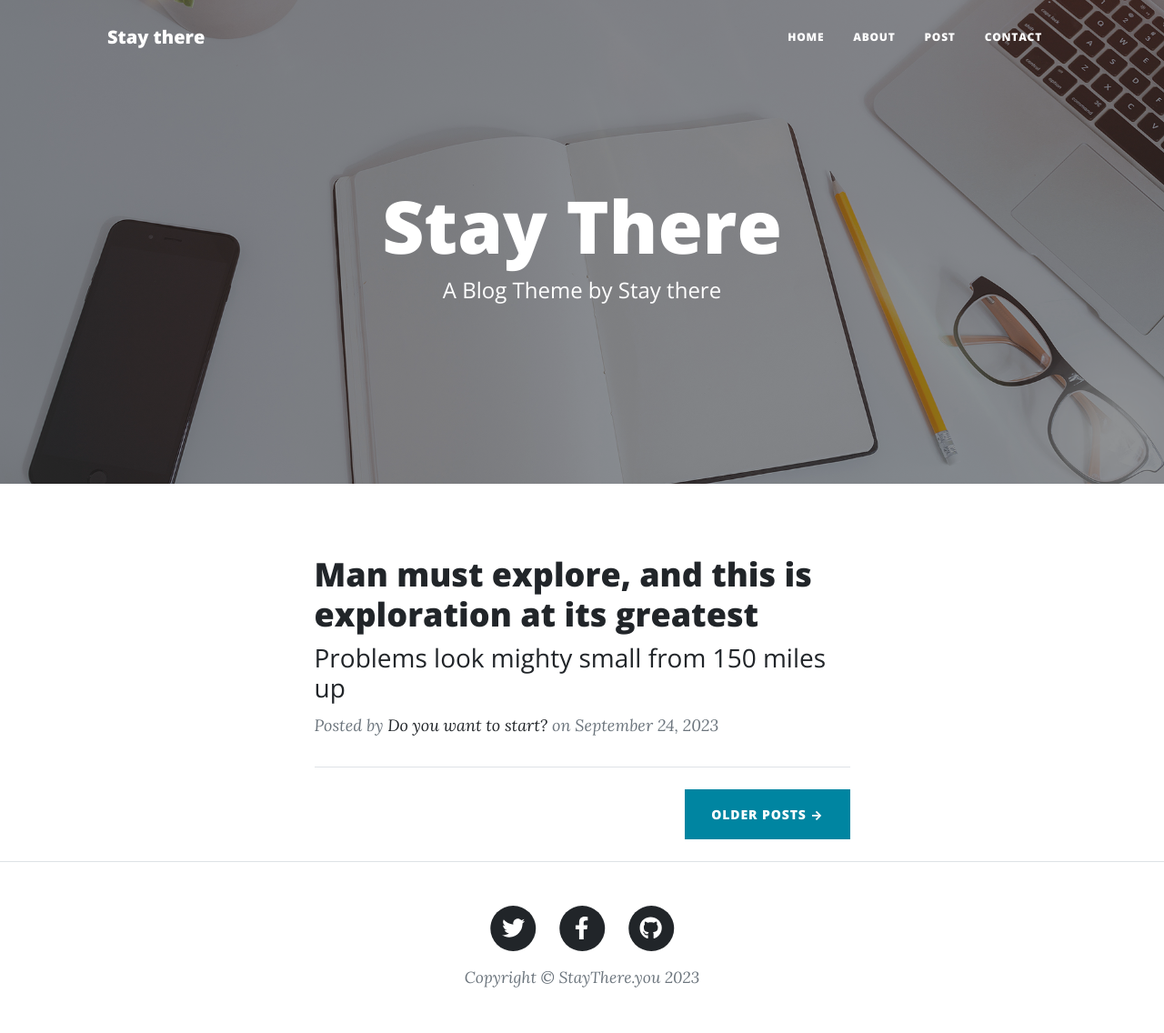
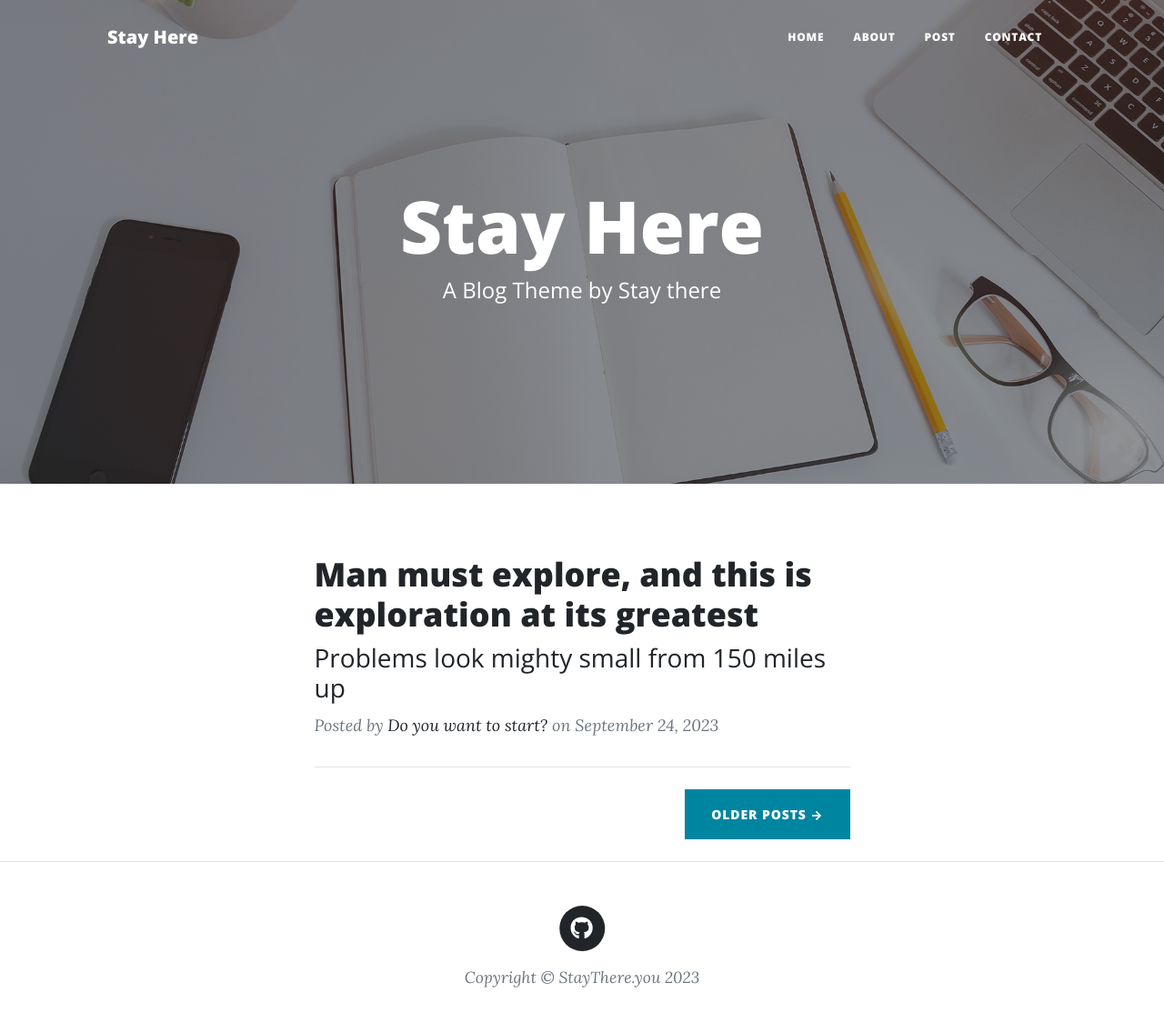
Before and after one commit to PiyushBagde/Dynamic-Blogging-Website-Template, a Flask app: page / in a window 1280 px wide. Shown: the whole page at 91% size. Run offline with Flask 3, Linux system fonts and the light colour scheme; some libraries are stand-ins or nearby versions.

Commit message:
added config.json

```diff
--- a/app.py
+++ b/app.py
@@ -1,10 +1,25 @@
 from flask import Flask, render_template, request
 from flask_sqlalchemy import SQLAlchemy
 from datetime import datetime
+import json
+
+
+with open("templates/config.json", 'r') as c:
+    params = json.load(c)["params"]
+
+local_server = True
 
 app = Flask(__name__)
-app.config['SQLALCHEMY_DATABASE_URI'] = 'mysql://root:@localhost/staythere'
+
+if local_server:
+    app.config['SQLALCHEMY_DATABASE_URI'] = params['local_uri']
+else:
+    app.config['SQLALCHEMY_DATABASE_URI'] = params['prod_uri']
+
+
 db = SQLAlchemy(app)
+
+
 
 
 class Contacts(db.Model):
@@ -19,17 +34,17 @@ class Contacts(db.Model):
 
 @app.route('/')
 def home():  # put application's code here
-    return render_template('index.html')
+    return render_template('index.html', params=params)
 
 
 @app.route('/about')
 def about():
-    return render_template('about.html')
+    return render_template('about.html', params=params)
 
 
 @app.route('/post')
 def post():  # put application's code here
-    return render_template('post.html')
+    return render_template('post.html', params=params)
 
 
 @app.route("/contact", methods=['GET', 'POST'])
@@ -45,7 +60,7 @@ def contact():
         db.session.add(entry)
         db.session.commit()
 
-    return render_template('contact.html')
+    return render_template('contact.html', params=params)
 
 
 if __name__ == "__main__":
--- /dev/null
+++ b/templates/config.json
@@ -0,0 +1,11 @@
+{
+  "params":
+  {
+    "local_server": "True",
+    "local_uri": "mysql://root:@localhost/staythere",
+    "prod_uri": "mysql://root:@localhost/staythere",
+    "git_uri": "https://github.com/PiyushBagde",
+    "blog_name": "Stay Here",
+    "tag_line":"A Blog Theme by Stay there"
+  }
+}
--- a/templates/index.html
+++ b/templates/index.html
@@ -7,8 +7,8 @@
                 <div class="row gx-4 gx-lg-5 justify-content-center">
                     <div class="col-md-10 col-lg-8 col-xl-7">
                         <div class="site-heading">
-                            <h1>Stay There</h1>
-                            <span class="subheading">A Blog Theme by Stay there</span>
+                            <h1>{{ params['blog_name'] }}</h1>
+                            <span class="subheading">{{ params['tag_line'] }}</span>
                         </div>
                     </div>
                 </div>
--- a/templates/layout.html
+++ b/templates/layout.html
@@ -6,7 +6,7 @@
         <meta name="viewport" content="width=device-width, initial-scale=1, shrink-to-fit=no" />
         <meta name="description" content="" />
         <meta name="author" content="" />
-        <title>Clean Blog - Stay there Theme</title>
+        <title>{{ params['blog_name'] }}</title>
         <link rel="icon" type="image/x-icon" href="{{ url_for('static', filename='assets/favicon.ico') }}" />
         <!-- Font Awesome icons (free version)-->
         <script src="https://use.fontawesome.com/releases/v6.3.0/js/all.js" crossorigin="anonymous"></script>
@@ -24,7 +24,7 @@
         <!-- Navigation-->
         <nav class="navbar navbar-expand-lg navbar-light" id="mainNav">
             <div class="container px-4 px-lg-5">
-                <a class="navbar-brand" href="/">Stay there</a>
+                <a class="navbar-brand" href="/">{{ params['blog_name'] }}</a>
                 <button class="navbar-toggler" type="button" data-bs-toggle="collapse"
                     data-bs-target="#navbarResponsive" aria-controls="navbarResponsive" aria-expanded="false"
                     aria-label="Toggle navigation">
@@ -52,23 +52,7 @@
                     <div class="col-md-10 col-lg-8 col-xl-7">
                         <ul class="list-inline text-center">
                             <li class="list-inline-item">
-                                <a href="#!">
-                                    <span class="fa-stack fa-lg">
-                                        <i class="fas fa-circle fa-stack-2x"></i>
-                                        <i class="fab fa-twitter fa-stack-1x fa-inverse"></i>
-                                    </span>
-                                </a>
-                            </li>
-                            <li class="list-inline-item">
-                                <a href="#!">
-                                    <span class="fa-stack fa-lg">
-                                        <i class="fas fa-circle fa-stack-2x"></i>
-                                        <i class="fab fa-facebook-f fa-stack-1x fa-inverse"></i>
-                                    </span>
-                                </a>
-                            </li>
-                            <li class="list-inline-item">
-                                <a href="#!">
+                                <a href="{{ params['git_uri'] }}" target="_blank">
                                     <span class="fa-stack fa-lg">
                                         <i class="fas fa-circle fa-stack-2x"></i>
                                         <i class="fab fa-github fa-stack-1x fa-inverse"></i>
```
